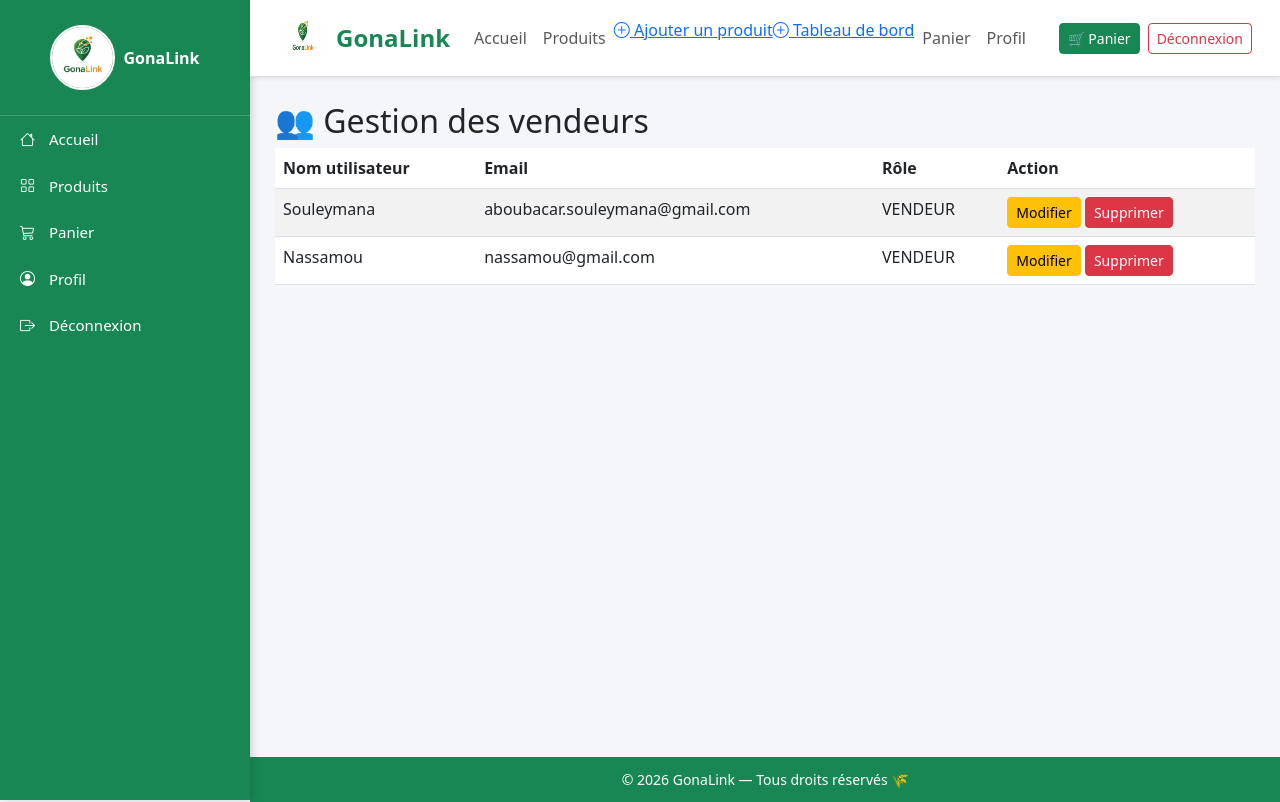
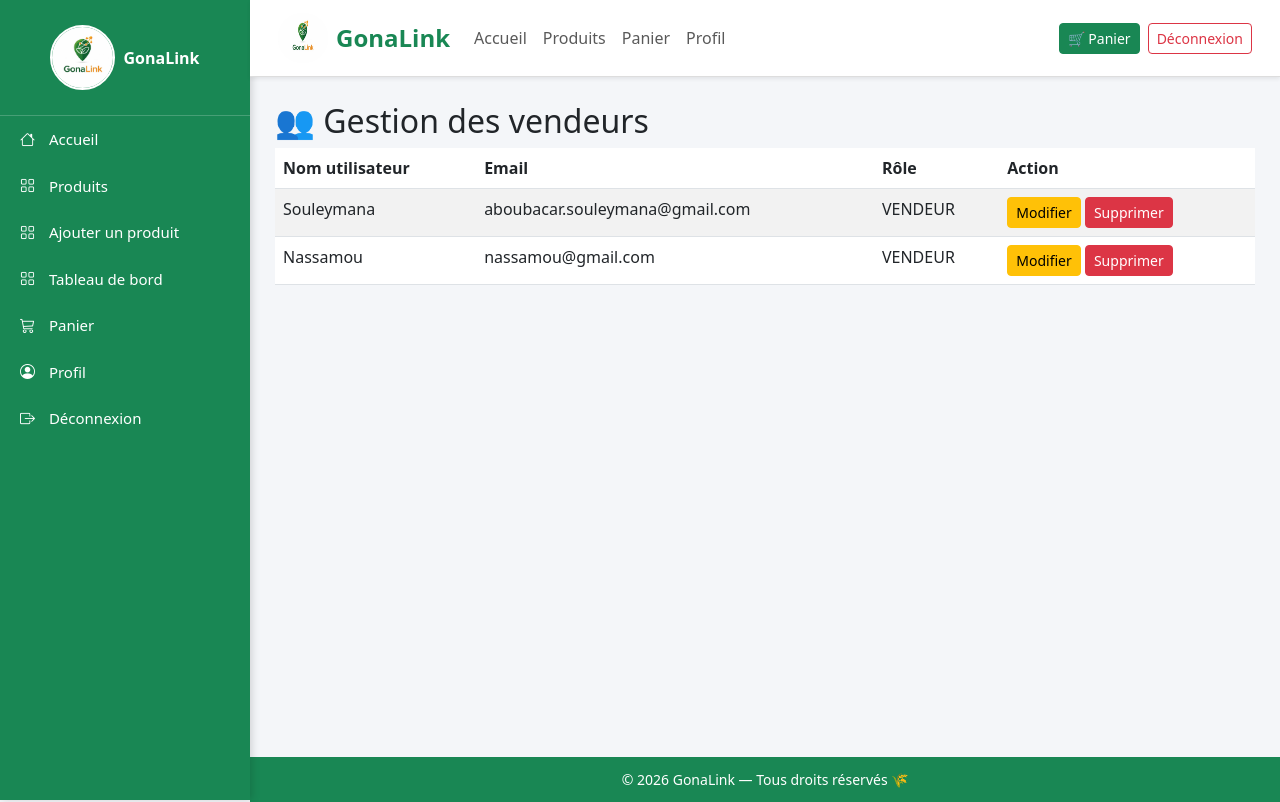
Before and after one commit to souleymane85/gonalink, a Django app: page /accounts/sellers/ in a window 1280 px wide. Run offline with Django 5.2, Linux system fonts and the light colour scheme; a user stored in the database is signed in; data comes from the database, SQL or seed files in the repository.

Commit message:
lien_modif

```diff
--- a/templates/base.html
+++ b/templates/base.html
@@ -169,6 +169,13 @@
     <a href="{% url 'product_list' %}">
         <i class="bi bi-grid"></i> Produits
     </a>
+    <a href="{% url 'product_create' %}">
+    <i class="bi bi-grid"></i> Ajouter un produit
+</a>
+
+<a href="{% url 'dashboard' %}">
+    <i class="bi bi-grid"></i> Tableau de bord
+</a>
 
     <a href="{% url 'cart' %}">
         <i class="bi bi-cart3"></i> Panier
@@ -226,13 +233,7 @@
                         Produits
                     </a>
                 </li>
-<a href="{% url 'product_create' %}">
-    <i class="bi bi-plus-circle"></i> Ajouter un produit
-</a>
 
-<a href="{% url 'dashboard' %}">
-    <i class="bi bi-plus-circle"></i> Tableau de bord
-</a>
                 <li class="nav-item">
                     <a class="nav-link" href="{% url 'cart' %}">
                         Panier
```
